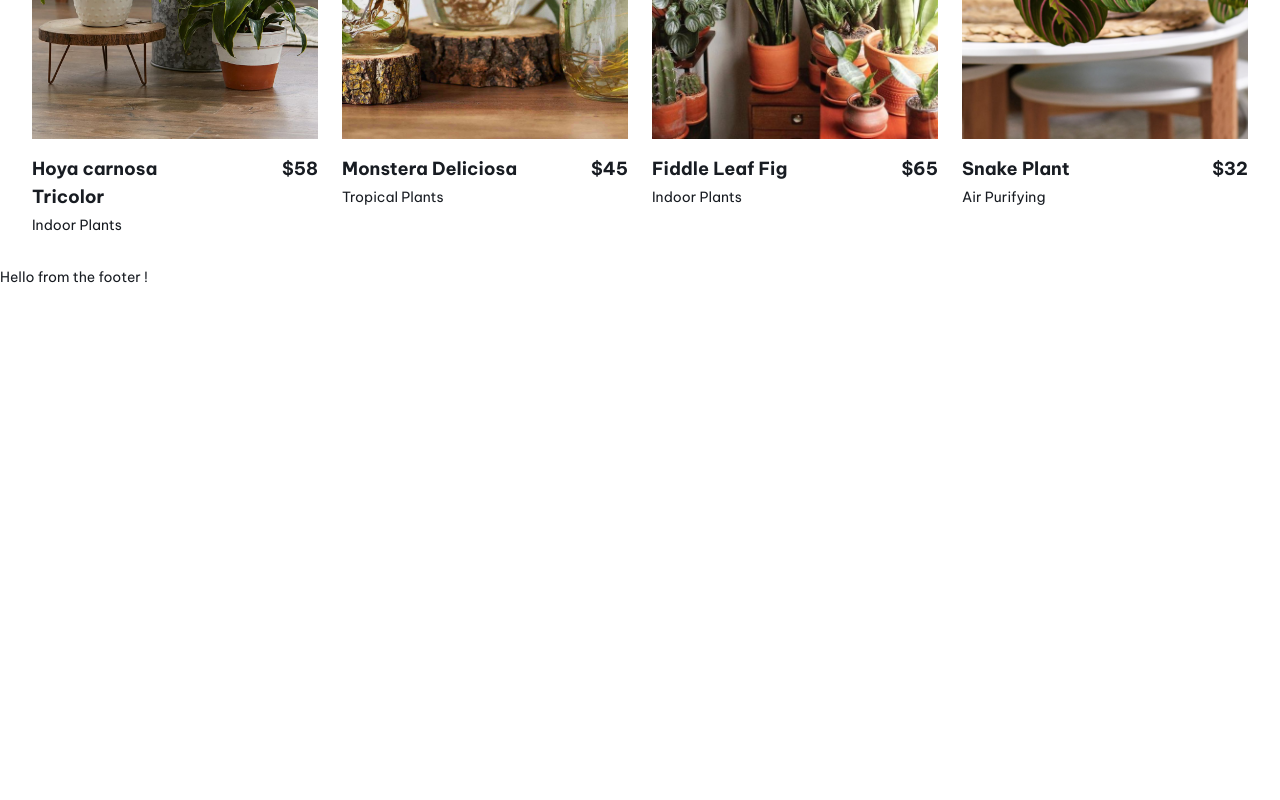
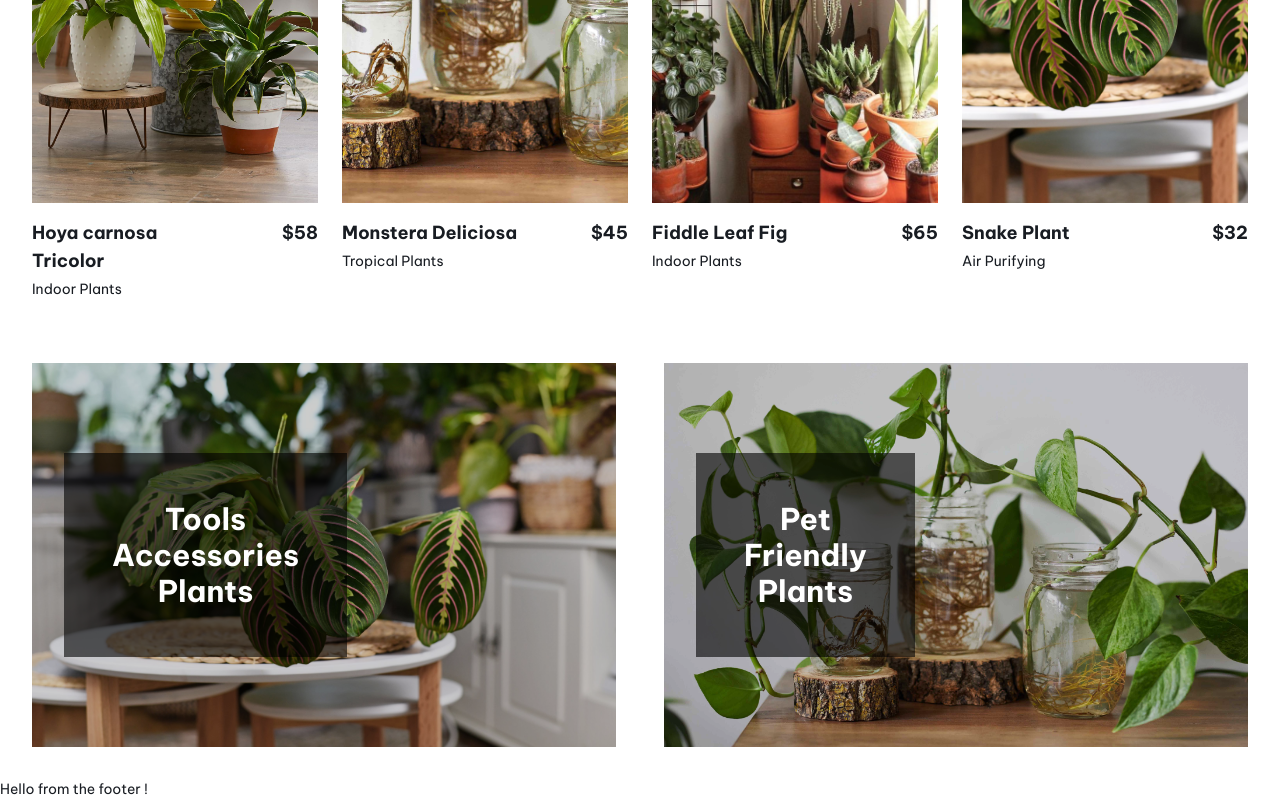
Before and after one commit to grintzdel/landing-page, a Next.js app: page / in a window 1280 px wide. Shown: the part 2286-3086 px from the top of the page. Before the commit the page ends 2574 px from the top, so only its background shows below. Built offline with nearby package versions, Linux system fonts and the light colour scheme.

Commit message:
feat: add featured categories section

```diff
--- a/src/features/home/page.tsx
+++ b/src/features/home/page.tsx
@@ -4,6 +4,7 @@ import HeroSection from "@/modules/app/react/hero-section";
 import ReassurancesSection from "@/modules/app/react/reassurances-section";
 import CategoriesSection from "@/modules/app/react/categories-section";
 import TopTrendingProductsSection from "@/modules/app/react/top-trending-products-section";
+import FeaturedCategoriesSection from "@/modules/app/react/featured-categories-section";
 
 export default function HomePage() {
     return (
@@ -12,6 +13,7 @@ export default function HomePage() {
             <ReassurancesSection/>
             <CategoriesSection/>
             <TopTrendingProductsSection/>
+            <FeaturedCategoriesSection/>
         </React.Fragment>
     )
 }
--- a/src/modules/app/react/category.tsx
+++ b/src/modules/app/react/category.tsx
@@ -7,15 +7,20 @@ type CategoryProps = {
     layout?: "center" | "left";
 }
 
+type CategoriesContainerProps = {
+    itemCount: number;
+    children: React.ReactNode;
+}
+
 export const Category = ({title, src, layout = "center"}: CategoryProps): JSX.Element => {
     const overlayPosition = layout === "center"
         ? "top-1/2 left-1/2 -translate-x-1/2 -translate-y-1/2"
-        : "bottom-8 left-8";
+        : "top-1/2 left-8 -translate-y-1/2";
 
     const titleWords = title.split(' ');
 
     return (
-        <div className="relative w-full h-80 overflow-hidden group cursor-pointer">
+        <div className="relative w-full h-96 overflow-hidden group cursor-pointer">
             <Image
                 src={src}
                 alt={title}
@@ -37,11 +42,6 @@ export const Category = ({title, src, layout = "center"}: CategoryProps): JSX.El
     );
 };
 
-type CategoriesContainerProps = {
-    itemCount: number;
-    children: React.ReactNode;
-}
-
 export const CategoriesContainer = ({itemCount, children}: CategoriesContainerProps): JSX.Element => {
     const getMinWidth = () => {
         if (itemCount <= 2) return 300;
--- /dev/null
+++ b/src/modules/app/react/featured-categories-section.tsx
@@ -0,0 +1,12 @@
+import {CategoriesContainer, Category} from "@/modules/app/react/category";
+
+export default function FeaturedCategoriesSection() {
+    return (
+        <section className="p-8">
+            <CategoriesContainer itemCount={2}>
+                <Category title="Tools Accessories Plants" src="/plant-4.jpg" layout="left"/>
+                <Category title="Pet Friendly Plants" src="/plant-2.jpg" layout="left"/>
+            </CategoriesContainer>
+        </section>
+    );
+}
```
